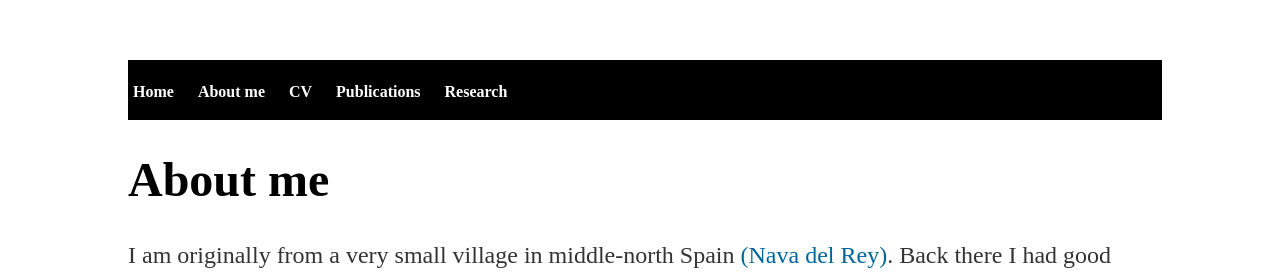
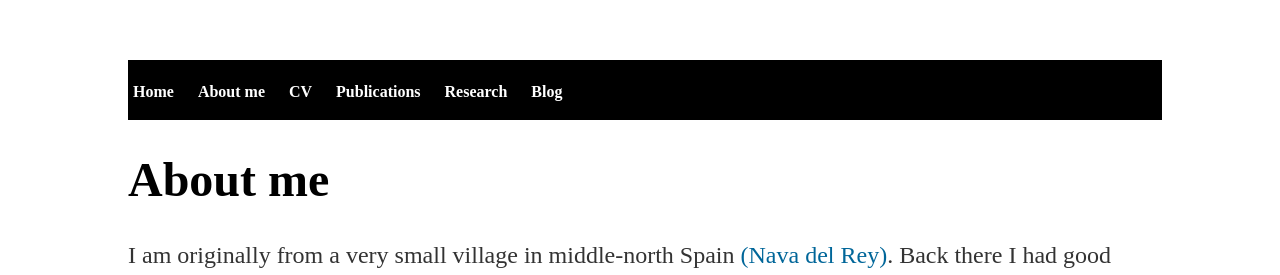
Before and after one commit to DiezMolino/diezmolino.github.io, a Jekyll site: the page about/index.html, which Jekyll copies as it is, in a window 1280 px wide. Shown: the top 275 px of the page. Built offline with Jekyll 4.4.1, drawn with Linux system fonts in a browser that asks for light colours.

Commit message:
Update index.html

```diff
--- a/about/index.html
+++ b/about/index.html
@@ -24,7 +24,7 @@
         		<li><a class='two' href="/cv">CV</a></li>
         		<li><a class='two' href="/publications">Publications</a></li>
         		<li><a class='two' href="/research">Research</a></li>
-        	<!--	<li><a class='two' href="/blog">Blog</a></li> -->
+        	<li><a class='two' href="https://medium.com/@indianadiez">Blog</a></li>
     		</font>
     		</ul>
 		</nav>
```
